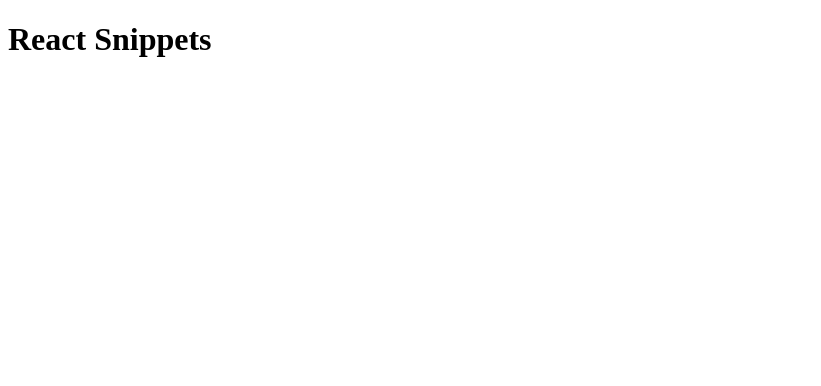
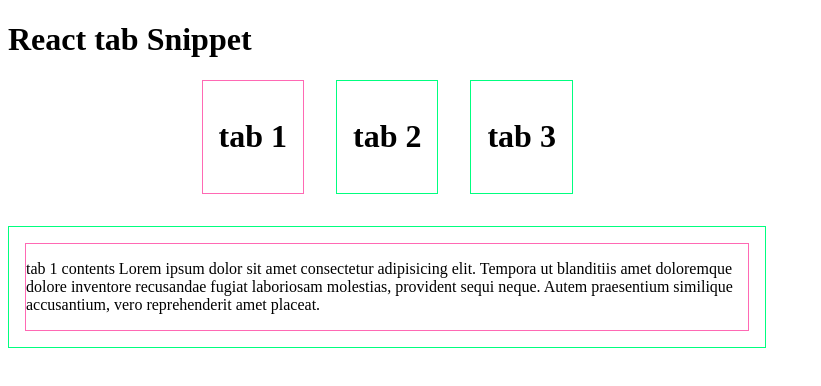
Before and after one commit to hariscs/react-snippets, a React (Create React App) app: page / in a window 1280 px wide. Shown: the top 386 px of the page, without its empty margins (0-821 px from the left). Built offline with nearby package versions, Linux system fonts and the light colour scheme.

Commit message:
react-tabs

```diff
--- a/src/App.js
+++ b/src/App.js
@@ -1,5 +1,13 @@
+import './tab.css';
+import Tabs from './Tabs';
+
 function App() {
-	return <h1>React Snippets</h1>;
+	return (
+		<>
+			<h1>React tab Snippet</h1>
+			<Tabs />
+		</>
+	);
 }
 
 export default App;
--- /dev/null
+++ b/src/Tabs.jsx
@@ -0,0 +1,68 @@
+import { useState } from 'react';
+
+const Tabs = () => {
+	const [index, setIndex] = useState(0);
+
+	return (
+		<div className='tabs'>
+			<div className='tabsList'>
+				<div
+					className={`tabHead ${index === 0 ? 'active' : ''}`}
+					onClick={() => setIndex(0)}
+				>
+					<h1>tab 1</h1>
+				</div>
+				<div
+					className={`tabHead ${index === 1 ? 'active' : ''}`}
+					onClick={() => setIndex(1)}
+				>
+					<h1>tab 2</h1>
+				</div>
+				<div
+					className={`tabHead ${index === 2 ? 'active' : ''}`}
+					onClick={() => setIndex(2)}
+				>
+					<h1>tab 3</h1>
+				</div>
+			</div>
+			<div className='tabBody'>
+				<div
+					className={`tabContent ${index === 0 ? 'active' : ''}`}
+					hidden={index !== 0}
+				>
+					<p>
+						tab 1 contents Lorem ipsum dolor sit amet consectetur adipisicing
+						elit. Tempora ut blanditiis amet doloremque dolore inventore
+						recusandae fugiat laboriosam molestias, provident sequi neque. Autem
+						praesentium similique accusantium, vero reprehenderit amet placeat.
+					</p>
+				</div>
+				<div
+					className={`tabContent ${index === 1 ? 'active' : ''}`}
+					hidden={index !== 1}
+				>
+					<p>
+						tab 2 contents Lorem ipsum dolor sit amet consectetur adipisicing
+						elit. Non voluptate repellat neque unde rem ut distinctio laborum
+						quaerat sapiente nemo?
+					</p>
+				</div>
+				<div
+					className={`tabContent ${index === 2 ? 'active' : ''}`}
+					hidden={index !== 2}
+				>
+					<p>
+						tab 3 contents Lorem ipsum dolor sit amet consectetur accusamus
+						tenetur blanditiis expedita deleniti repellendus enim debitis eum
+						suscipit mollitia doloremque fugiat veritatis? Distinctio temporibus
+						quaerat amet voluptatum tempore odit nesciunt corporis reprehenderit
+						officiis sunt fugit repellendus eligendi delectus doloribus
+						voluptatibus beatae, autem ex, dicta vel corrupti nam nulla eius?
+					</p>
+				</div>
+			</div>
+		</div>
+	);
+};
+
+export default Tabs;
--- /dev/null
+++ b/src/tab.css
@@ -0,0 +1,26 @@
+.tabs {
+	display: flex;
+	flex-direction: column;
+	align-items: center;
+	justify-content: center;
+	width: 60%;
+	gap: 2em;
+}
+
+.tabsList {
+	display: flex;
+	align-items: center;
+	justify-content: center;
+	gap: 2rem;
+}
+
+.tabHead,
+.tabBody {
+	border: 1px solid springgreen;
+	padding: 1em;
+	cursor: pointer;
+}
+
+.active {
+	border: 1px solid hotpink;
+}
```
Also changed, not shown: 1 other file (tests, documents, lock files or other folders).
